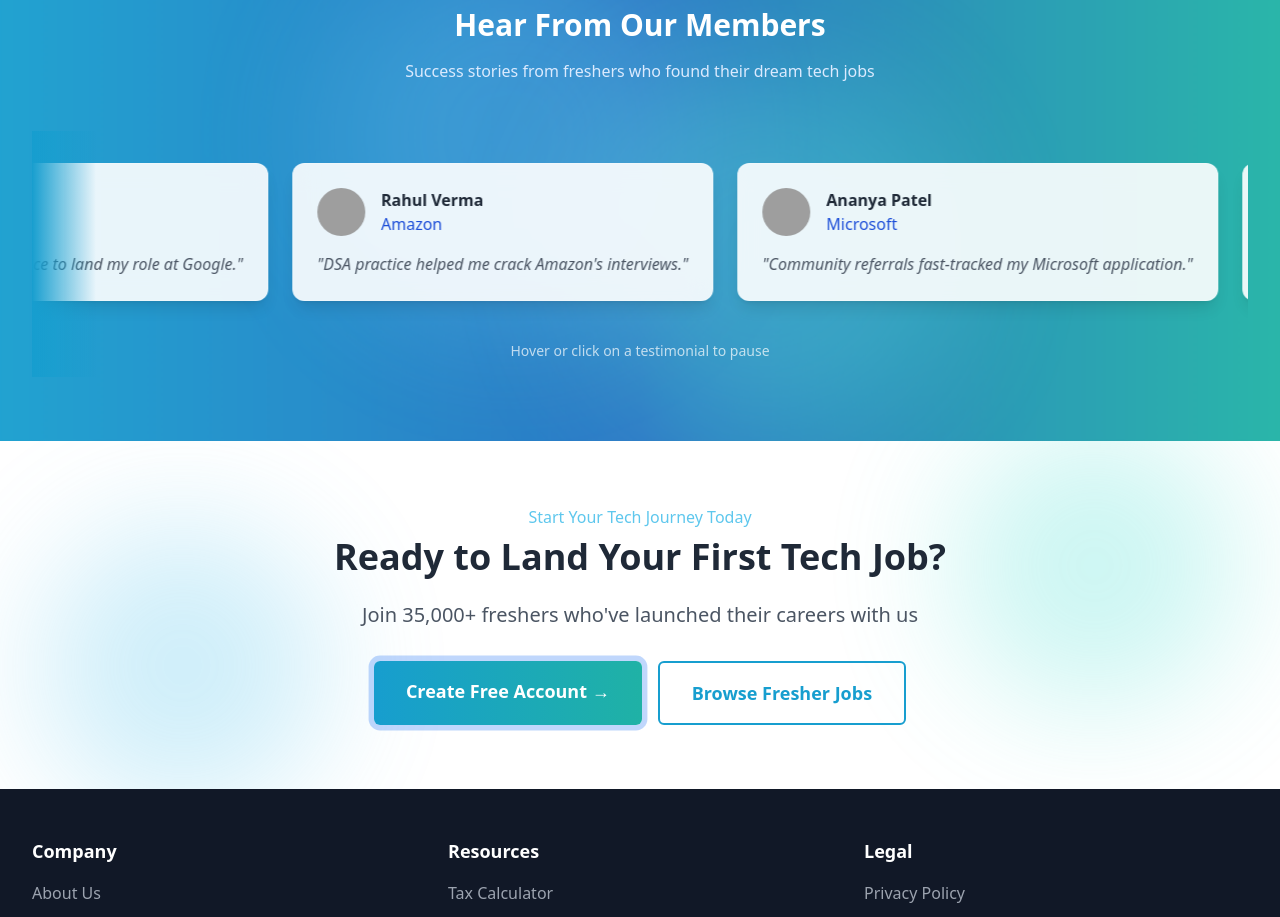
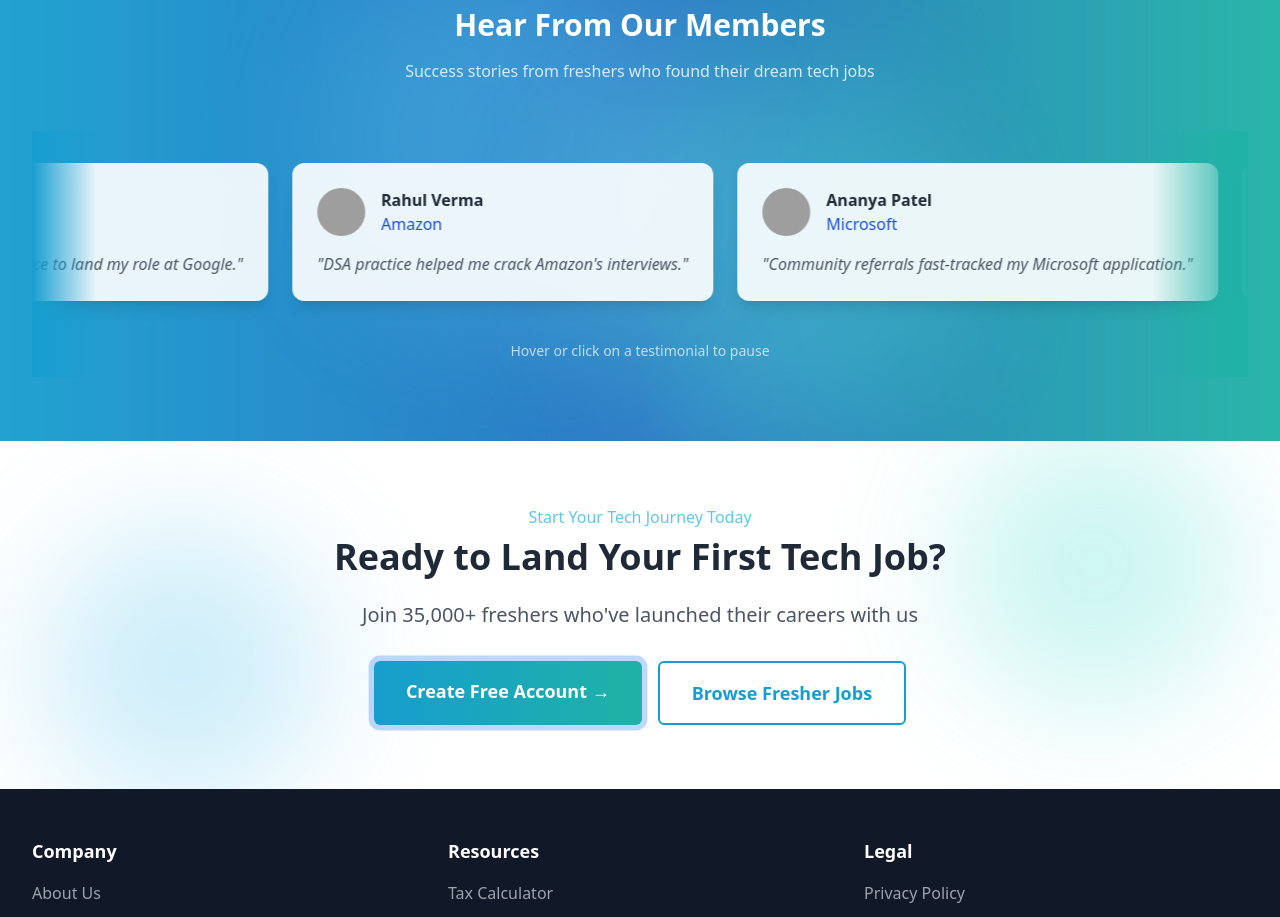
Before and after one commit to BitHiveTechnologies/X_Career-Website, a Next.js app: page / in a window 1280 px wide. Shown: the part 2800-3717 px from the top of the page. Built offline with nearby package versions, Linux system fonts and the light colour scheme; grey boxes are pictures that could not be loaded.

Commit message:
remove the fade effect and make the cards move from the ends of the screen

```diff
--- a/app/page.tsx
+++ b/app/page.tsx
@@ -1528,7 +1528,7 @@ export default function Page() {
                                 data-oid="yos2.aj"
                             ></div>
                             <div
-                                className="absolute inset-y-0 right-0 w-24 bg-gradient-to-l from-[hsl(175,70%,41%)/80] to-transparent z-20"
+                                className="absolute inset-y-0 right-0 w-24 bg-gradient-to-l from-[hsl(175,70%,41%)] to-transparent z-20"
                                 data-oid="0o90pte"
                             ></div>
 
```
